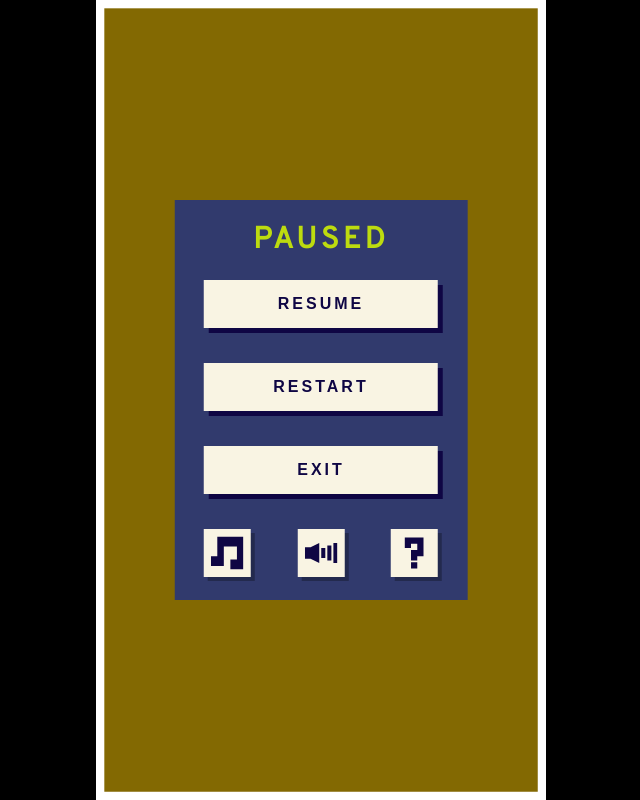
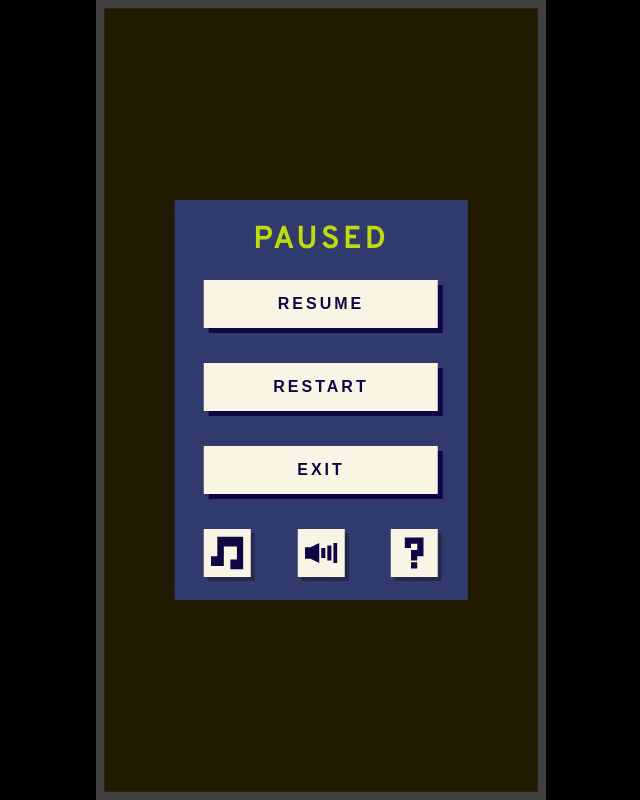
Before and after one commit to thebraingamelab/BetterGameTemplate, a plain HTML site: page index.html in a window 1280 px wide. Both pictures are taken after a click on the button 464 px from the left and 45 px from the top of the page. Shown: the whole page, without its empty margins (319-959 px from the left). Drawn offline with Linux system fonts and the light colour scheme.

Commit message:
Add background dimming when going into a menu

```diff
--- a/index.html
+++ b/index.html
@@ -66,6 +66,9 @@
     <!-- The div containing the canvas -->
     <div id="canvas-wrapper">
 
+        <!-- Big transparent box for dimming the background while in a menu -->
+        <div id="dimmer"></div>
+
         <!-- Top menu -->
         <div id="top-bar">
 
@@ -97,11 +100,9 @@
             <button id="resume" class="menu-button">
                 <h2>RESUME</h2>
             </button>
-
             <button id="restart" class="menu-button">
                 <h2>RESTART</h2>
             </button>
-
             <button id="exit" class="menu-button">
                 <h2>EXIT</h2>
             </button>
@@ -122,6 +123,7 @@
 
         <!-- Help menu -->
         <div class="menu" id="help-menu">
+
             <div id="help-menu-label">
                 <h1>HELP</h1>
             </div>
@@ -129,11 +131,9 @@
             <button id="tutorial" class="menu-button">
                 <h2>TUTORIAL</h2>
             </button>
-
             <button id="report-a-bug" class="menu-button">
                 <h2>REPORT A BUG</h2>
             </button>
-
             <button id="back" class="menu-button">
                 <h2>BACK</h2>
             </button>
--- a/style.css
+++ b/style.css
@@ -147,6 +147,20 @@ button {
 /* Specific menu styling           */
 /*/////////////////////////////////*/
 
+
+/* The div that dims the background */
+/************************************/
+
+#dimmer {
+    position: absolute;
+    left: 0;
+    top: 0;
+    height: 100%;
+    width: 100%;
+    z-index: 1;
+    background-color: black;
+    opacity: 0;
+}
 
 
 /* The pause menu */
@@ -427,6 +441,38 @@ button {
 /* Animations                      */
 /*/////////////////////////////////*/
 
+/* Fade in, not all the way */
+/*****************************/
+.partial-fade-in {
+    opacity: 0.75;
+    animation: fadeInOpacity 0.12s ease-in forwards;
+}
+
+@keyframes fadeInOpacity {
+	0% {
+		opacity: 0;
+	}
+	100% {
+		opacity: 0.75;
+	}
+}
+
+/* Fade out from partially faded state */
+/*****************************/
+.partial-fade-out {
+    opacity: 0;
+    animation: fadeOutOpacity 0.12s ease-in forwards;
+}
+
+@keyframes fadeOutOpacity {
+	0% {
+		opacity: 0.75;
+	}
+	100% {
+		opacity: 0;
+	}
+}
+
 /* Go smaller to bigger, like popping out from the screen */
 /**********************************************************/
 .center-popout {
--- a/template.js
+++ b/template.js
@@ -39,6 +39,8 @@
 
     let helpMenu = document.getElementById("help-menu");
     let backBtn = document.getElementById("back");
+
+    let dimmer = document.getElementById("dimmer");
 
     // Dimension value for top bar buttons
     let boxSize;
@@ -83,6 +85,10 @@
         menuElement.classList.remove("center-popin");
         menuElement.classList.add("center-popout");
 
+        // Dim the background
+        dimmer.classList.remove("partial-fade-out");
+        dimmer.classList.add("partial-fade-in");
+
         // Hide the top bar
         topBar.style.display = "none";
     }
@@ -93,6 +99,9 @@
         menuElement.classList.remove("center-popout");
         menuElement.classList.add("center-popin");
 
+        // Undim the background
+        dimmer.classList.remove("partial-fade-in");
+        dimmer.classList.add("partial-fade-out");
 
         // Show the top bar
         topBar.style.display = "";
```
